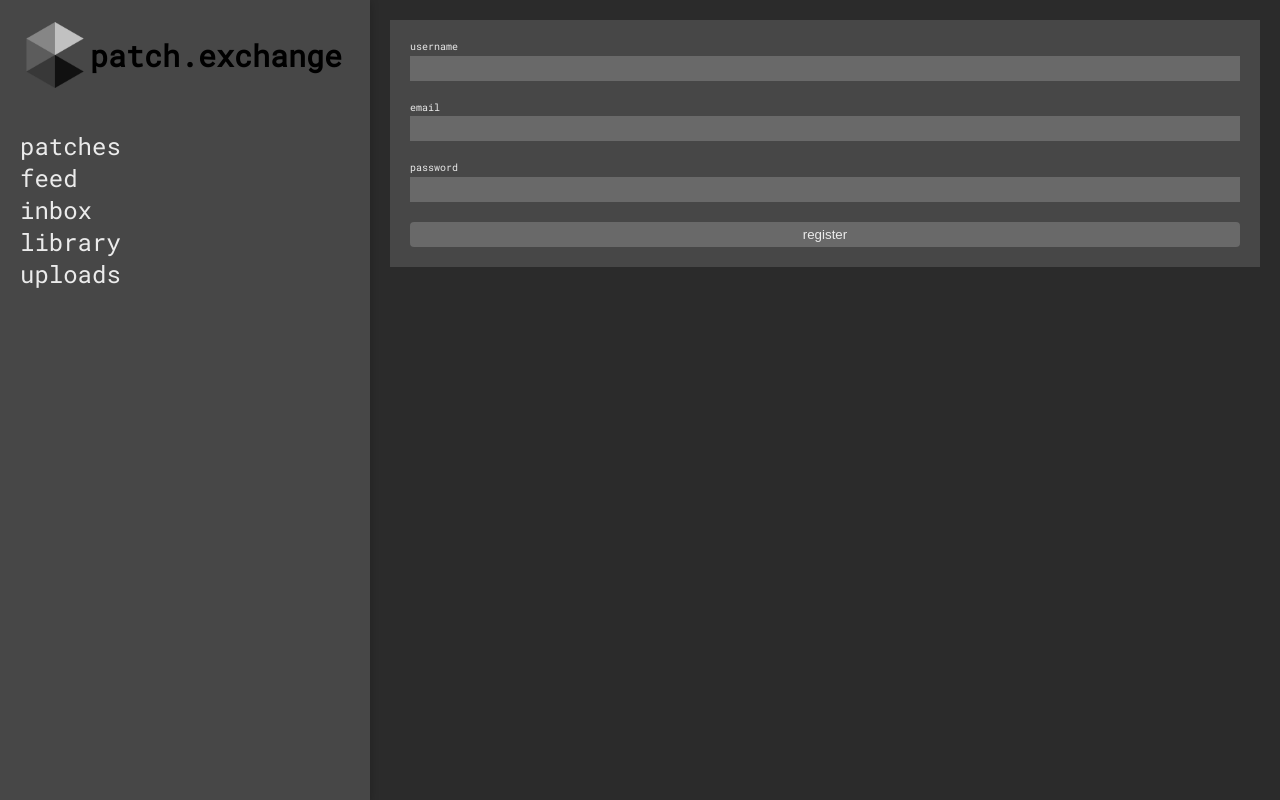
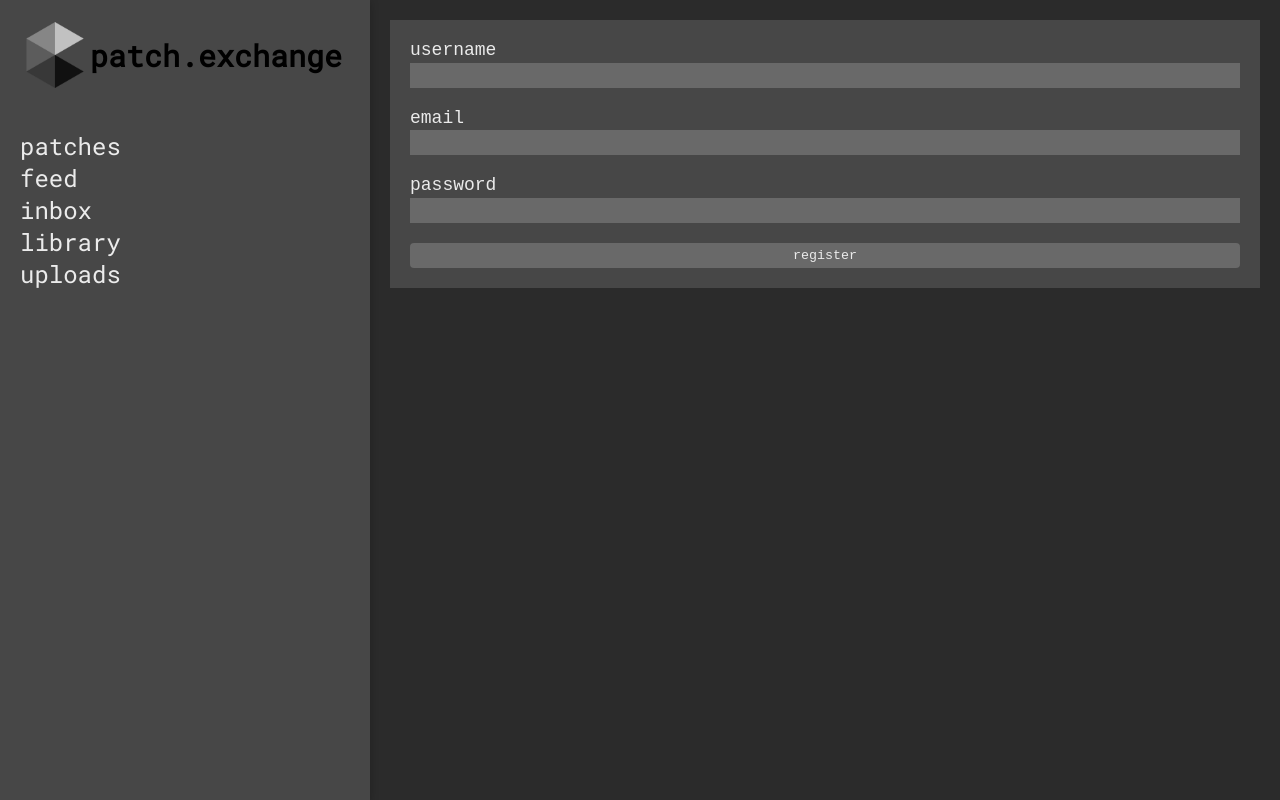
Before and after one commit to agohorel/monolith, a React (Create React App) app in the folder client/patch_exchange/: page /register in a window 1280 px wide. Built offline with nearby package versions, Linux system fonts and the light colour scheme.

Commit message:
add Textarea, Select, and Option form styles

```diff
--- a/client/patch_exchange/src/components/AuthForm/FormStyles.js
+++ b/client/patch_exchange/src/components/AuthForm/FormStyles.js
@@ -7,11 +7,16 @@ export const Form = styled.form`
   flex-direction: column;
   padding: 2rem;
   background-color: ${colors.darkgrey};
+
+  * {
+    font-family: "Robo Mono", monospace;
+  }
 `;
 
 export const Label = styled.label`
   color: ${colors.offwhite};
-  margin-bottom: .25rem;
+  margin-bottom: 0.25rem;
+  font-size: 1.8rem;
 `;
 
 export const Input = styled.input`
@@ -21,3 +26,24 @@ export const Input = styled.input`
   padding: 0.5rem;
   margin-bottom: 2rem;
 `;
+
+export const Textarea = styled.textarea`
+  background-color: ${colors.midgrey};
+  color: ${colors.lightgrey};
+  border: none;
+  padding: 0.5rem;
+  margin-bottom: 2rem;
+`;
+
+export const Select = styled.select`
+  background-color: ${colors.midgrey};
+  color: ${colors.lightgrey};
+  border: none;
+  padding: 0.5rem;
+  margin-bottom: 2rem;
+`;
+
+export const Option = styled.option`
+  background-color: ${colors.lightgrey};
+  color: ${colors.nearblack};
+`;
```
